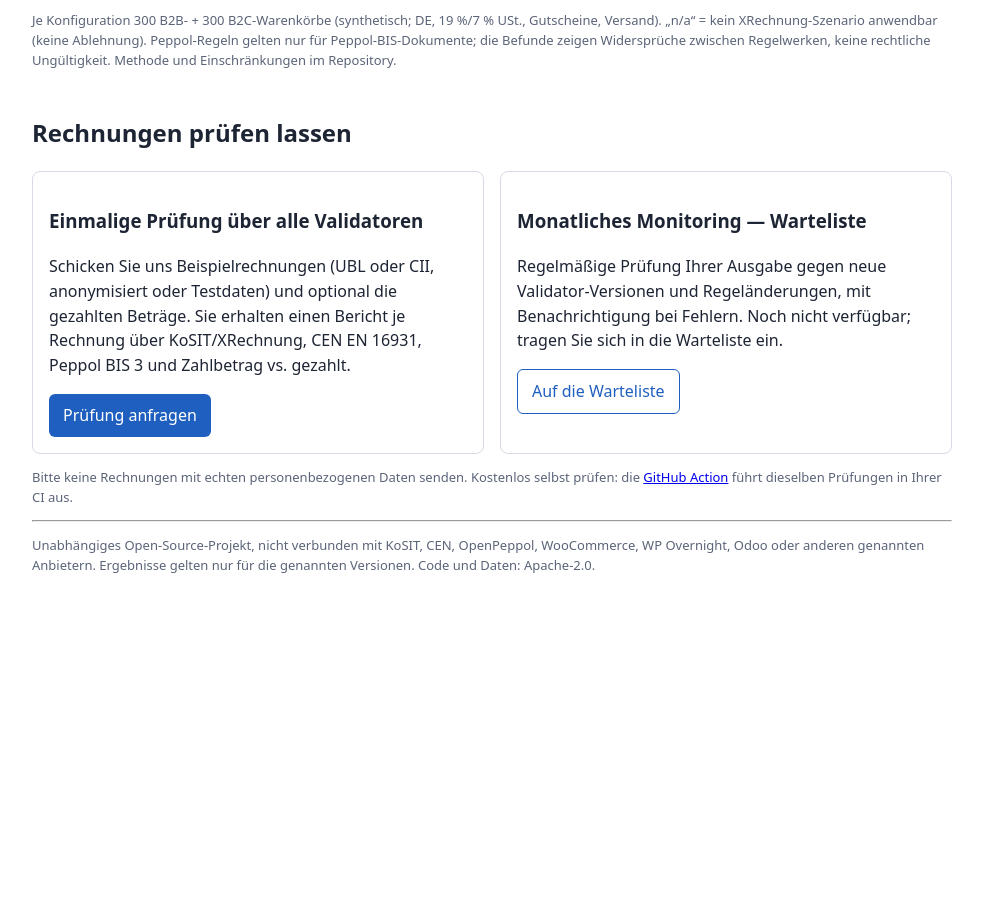
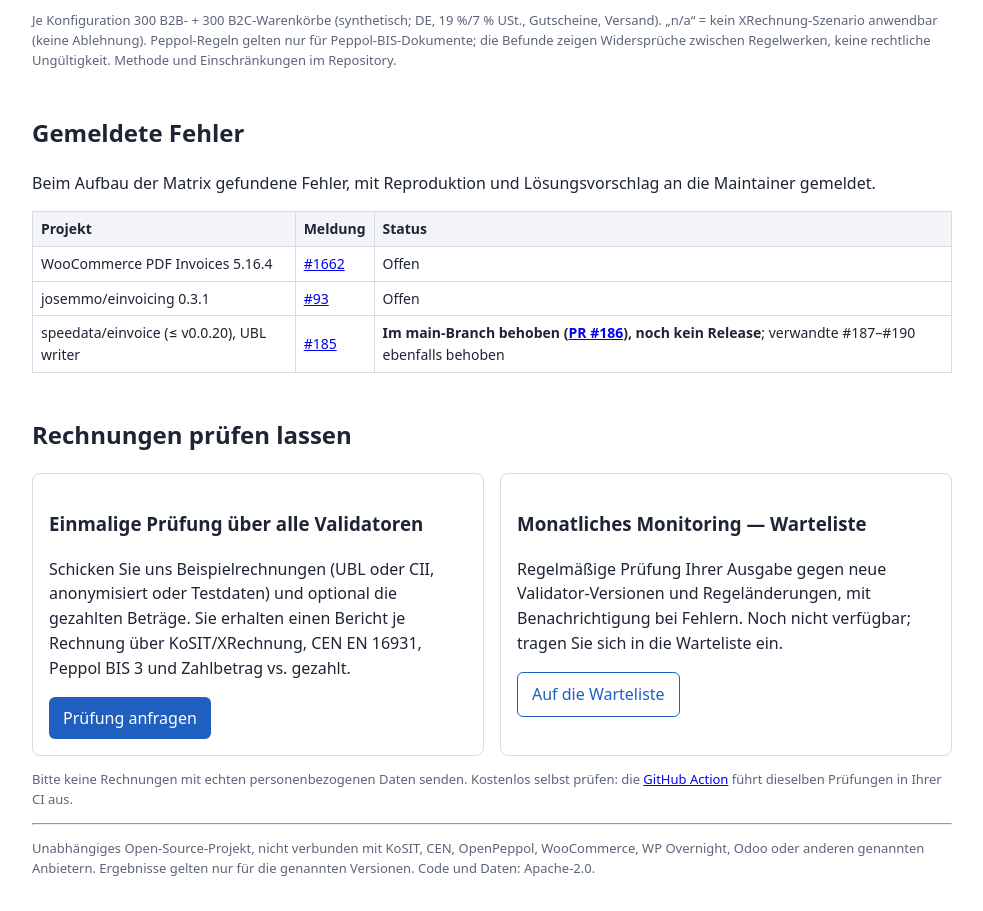
Before and after one commit to kobima6813/einvoice-conformance-matrix, a plain HTML site: page docs/de.html in a window 1280 px wide. Shown: the part 915-1826 px from the top of the page, without its empty margins (148-1131 px from the left). Before the commit the page ends 1527 px from the top, so only its background shows below. Drawn offline with Linux system fonts and the light colour scheme.

Commit message:
Add upstream reports status; speedata #185 fixed in main (PR #186), not yet released

```diff
--- a/docs/de.html
+++ b/docs/de.html
@@ -32,6 +32,15 @@ td.n{text-align:right}.bad{background:#fdecec;font-weight:600}.cards{display:gri
 </table>
 <p class="small">Je Konfiguration 300 B2B- + 300 B2C-Warenkörbe (synthetisch; DE, 19 %/7 % USt., Gutscheine, Versand). „n/a“ = kein XRechnung-Szenario anwendbar (keine Ablehnung). Peppol-Regeln gelten nur für Peppol-BIS-Dokumente; die Befunde zeigen Widersprüche zwischen Regelwerken, keine rechtliche Ungültigkeit. Methode und Einschränkungen im Repository.</p>
 
+<h2>Gemeldete Fehler</h2>
+<p>Beim Aufbau der Matrix gefundene Fehler, mit Reproduktion und Lösungsvorschlag an die Maintainer gemeldet.</p>
+<table>
+<tr><th>Projekt</th><th>Meldung</th><th>Status</th></tr>
+<tr><td>WooCommerce PDF Invoices 5.16.4</td><td><a href="https://github.com/wpovernight/woocommerce-pdf-invoices-packing-slips/issues/1662">#1662</a></td><td>Offen</td></tr>
+<tr><td>josemmo/einvoicing 0.3.1</td><td><a href="https://github.com/josemmo/einvoicing/issues/93">#93</a></td><td>Offen</td></tr>
+<tr><td>speedata/einvoice (≤ v0.0.20), UBL writer</td><td><a href="https://github.com/speedata/einvoice/issues/185">#185</a></td><td><strong>Im main-Branch behoben (<a href="https://github.com/speedata/einvoice/pull/186">PR #186</a>), noch kein Release</strong>; verwandte #187–#190 ebenfalls behoben</td></tr>
+</table>
+
 <h2>Rechnungen prüfen lassen</h2>
 <div class="cards">
 <div class="card"><h3>Einmalige Prüfung über alle Validatoren</h3><p>Schicken Sie uns Beispielrechnungen (UBL oder CII, anonymisiert oder Testdaten) und optional die gezahlten Beträge. Sie erhalten einen Bericht je Rechnung über KoSIT/XRechnung, CEN EN 16931, Peppol BIS 3 und Zahlbetrag vs. gezahlt.</p>
```
Also changed, not shown: docs/index.html (+9 -0 lines), README.md.
